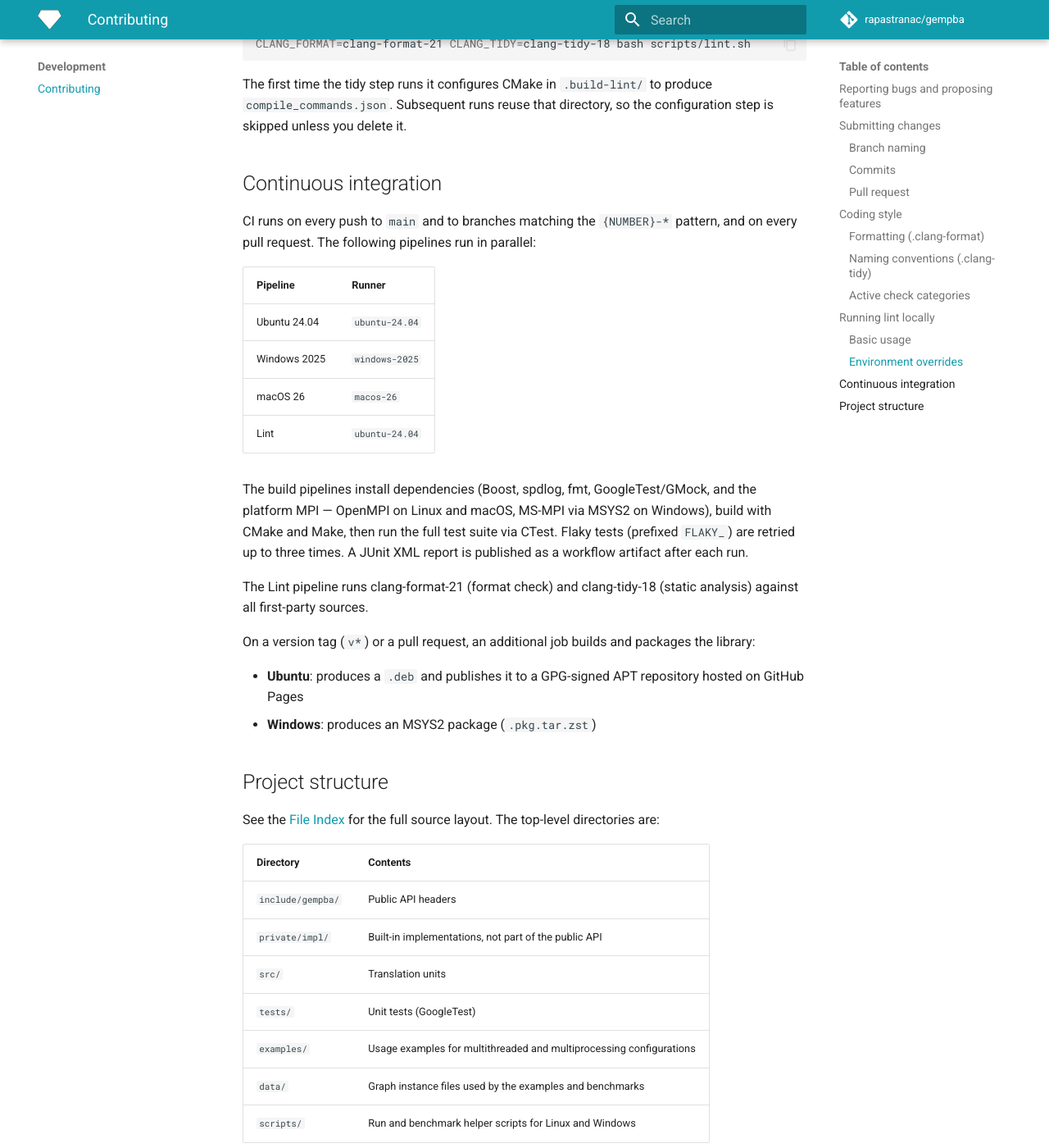
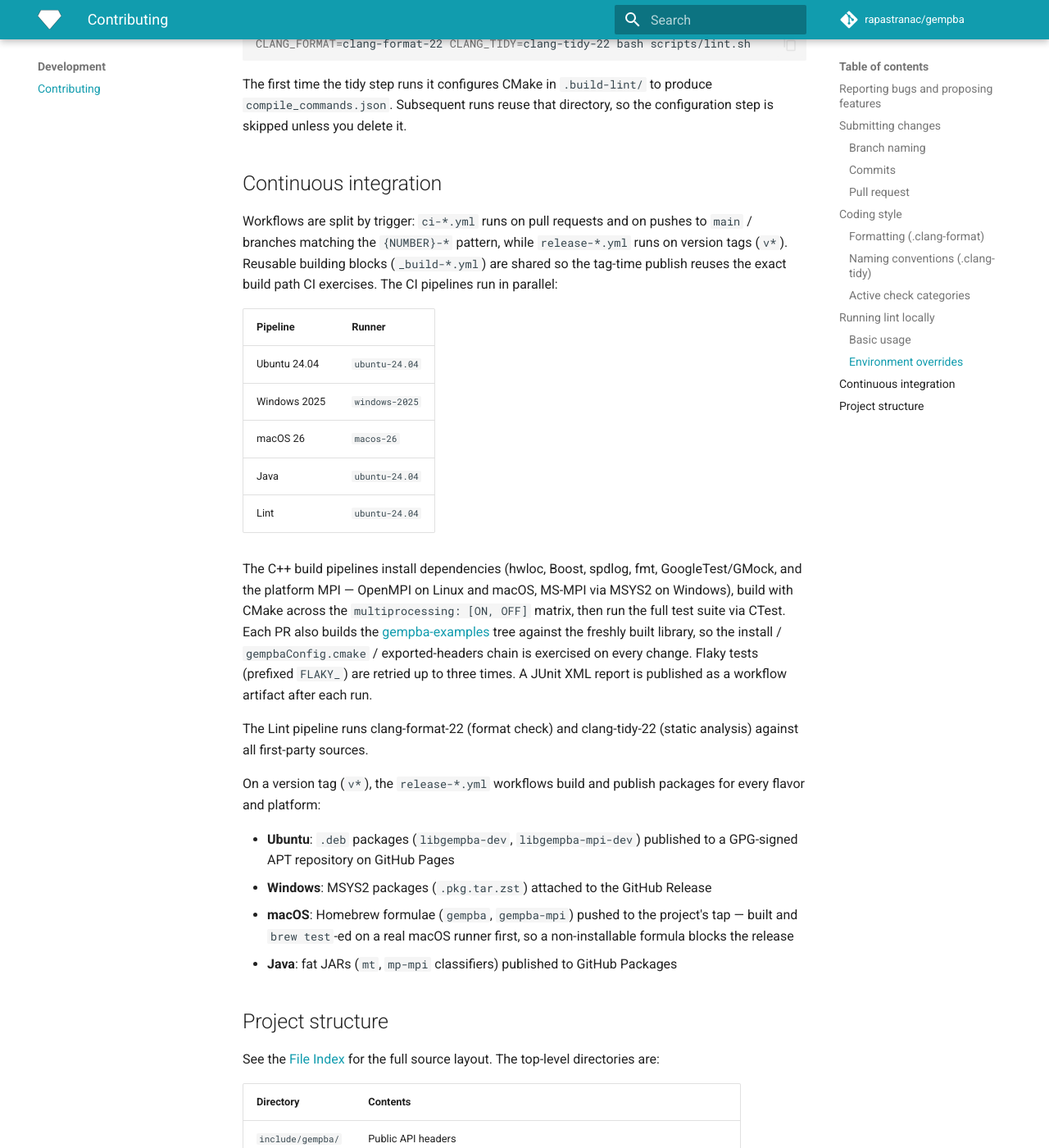
Before and after one commit to rapastranac/gempba-docs, an MkDocs documentation site: the page built from docs/contributing.md, in a window 1280 px wide and 1400 px high, scrolled down 4554 px. Shown: the whole window at 82% size. Built offline with MkDocs 1.6.1 and Material for MkDocs 9.7.7, drawn with Linux system fonts in a browser that asks for light colours; comment, search, counter and statistics services are not loaded; some of the changed text lies outside the part shown.

Commit message:
#18 Refresh the contributing CI, packaging, and project-structure sections
- CI: ci-*.yml (PRs/branches) vs release-*.yml (tags) split, add the Java pipeline, bump clang-format/clang-tidy to 22, note the gempba-examples build matrix
- Packaging: per-flavor .deb, MSYS2, Homebrew tap, and Java JAR publish targets on tag
- Project structure: drop examples//data/ (moved to gempba-examples), add bindings/ and packaging/

````diff
--- a/docs/contributing.md
+++ b/docs/contributing.md
@@ -178,7 +178,7 @@ automatically. You can also pin them explicitly:
 | `BUILD_DIR`      | `<repo>/.build-lint`           | CMake build directory for `compile_commands.json` |
 
 ```bash
-CLANG_FORMAT=clang-format-21 CLANG_TIDY=clang-tidy-18 bash scripts/lint.sh
+CLANG_FORMAT=clang-format-22 CLANG_TIDY=clang-tidy-22 bash scripts/lint.sh
 ```
 
 The first time the tidy step runs it configures CMake in `.build-lint/` to produce `compile_commands.json`. Subsequent
@@ -186,28 +186,34 @@ runs reuse that directory, so the configuration step is skipped unless you delet
 
 ## Continuous integration
 
-CI runs on every push to `main` and to branches matching the `{NUMBER}-*` pattern, and on every pull request. The
-following pipelines run in parallel:
+Workflows are split by trigger: `ci-*.yml` runs on pull requests and on pushes to `main` / branches matching the
+`{NUMBER}-*` pattern, while `release-*.yml` runs on version tags (`v*`). Reusable building blocks (`_build-*.yml`) are
+shared so the tag-time publish reuses the exact build path CI exercises. The CI pipelines run in parallel:
 
 | Pipeline     | Runner         |
 |--------------|----------------|
 | Ubuntu 24.04 | `ubuntu-24.04` |
 | Windows 2025 | `windows-2025` |
 | macOS 26     | `macos-26`     |
+| Java         | `ubuntu-24.04` |
 | Lint         | `ubuntu-24.04` |
 
-The build pipelines install dependencies (Boost, spdlog, fmt, GoogleTest/GMock, and the platform MPI — OpenMPI on Linux
-and macOS, MS-MPI via MSYS2 on Windows), build with CMake and Make, then run the full test suite via CTest. Flaky
-tests (prefixed `FLAKY_`) are retried up to three times. A JUnit XML report is published as a workflow artifact after
-each run.
+The C++ build pipelines install dependencies (hwloc, Boost, spdlog, fmt, GoogleTest/GMock, and the platform MPI —
+OpenMPI on Linux and macOS, MS-MPI via MSYS2 on Windows), build with CMake across the `multiprocessing: [ON, OFF]`
+matrix, then run the full test suite via CTest. Each PR also builds the [gempba-examples](https://github.com/rapastranac/gempba-examples)
+tree against the freshly built library, so the install / `gempbaConfig.cmake` / exported-headers chain is exercised on
+every change. Flaky tests (prefixed `FLAKY_`) are retried up to three times. A JUnit XML report is published as a
+workflow artifact after each run.
 
-The Lint pipeline runs clang-format-21 (format check) and clang-tidy-18 (static analysis) against all first-party
+The Lint pipeline runs clang-format-22 (format check) and clang-tidy-22 (static analysis) against all first-party
 sources.
 
-On a version tag (`v*`) or a pull request, an additional job builds and packages the library:
+On a version tag (`v*`), the `release-*.yml` workflows build and publish packages for every flavor and platform:
 
-- **Ubuntu**: produces a `.deb` and publishes it to a GPG-signed APT repository hosted on GitHub Pages
-- **Windows**: produces an MSYS2 package (`.pkg.tar.zst`)
+- **Ubuntu**: `.deb` packages (`libgempba-dev`, `libgempba-mpi-dev`) published to a GPG-signed APT repository on GitHub Pages
+- **Windows**: MSYS2 packages (`.pkg.tar.zst`) attached to the GitHub Release
+- **macOS**: Homebrew formulae (`gempba`, `gempba-mpi`) pushed to the project's tap — built and `brew test`-ed on a real macOS runner first, so a non-installable formula blocks the release
+- **Java**: fat JARs (`mt`, `mp-mpi` classifiers) published to GitHub Packages
 
 ## Project structure
 
@@ -219,6 +225,9 @@ See the [File Index](reference/file-index.md) for the full source layout. The to
 | `private/impl/`   | Built-in implementations, not part of the public API                |
 | `src/`            | Translation units                                                   |
 | `tests/`          | Unit tests (GoogleTest)                                             |
-| `examples/`       | Usage examples for multithreaded and multiprocessing configurations |
-| `data/`           | Graph instance files used by the examples and benchmarks            |
-| `scripts/`        | Run and benchmark helper scripts for Linux and Windows              |
+| `bindings/`       | Non-C++ bindings — the stable C ABI (`jni/`) and the Java JNI layer (`java/`) |
+| `packaging/`      | Packaging manifests (MSYS2 `PKGBUILD`, Homebrew formulae, `.deb` control) |
+| `scripts/`        | Build, lint, telemetry, and JAR-build helper scripts                |
+
+Runnable examples and their graph instance data now live in the sibling
+[gempba-examples](https://github.com/rapastranac/gempba-examples) repository, not in this tree.
````
